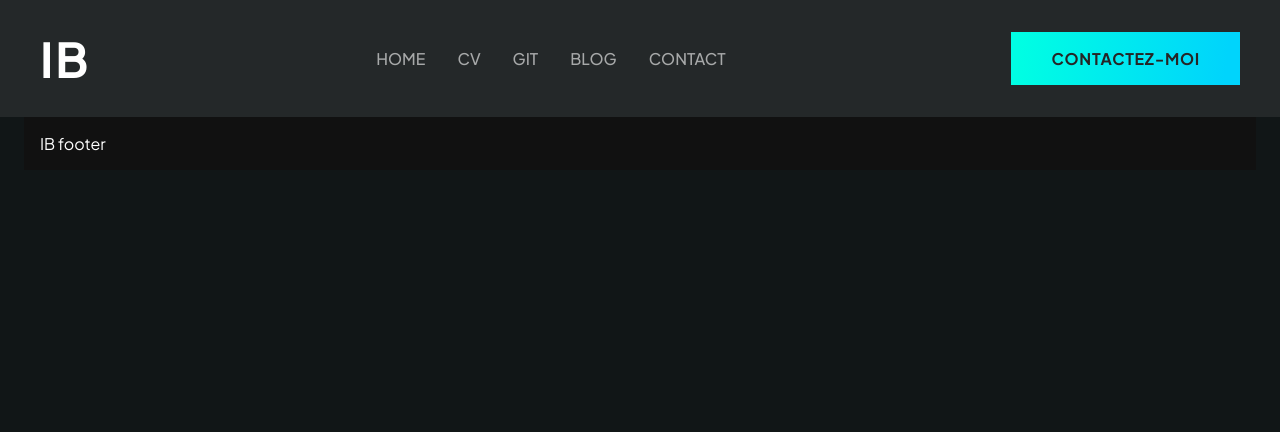
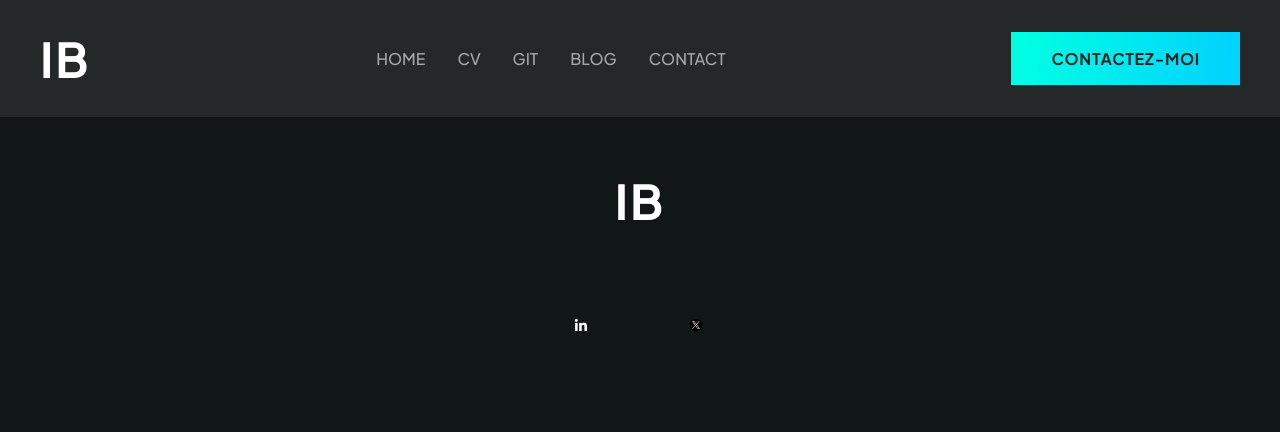
Before and after one commit to Balidriss/MyPage, a PHP site: page /blog.php in a window 1280 px wide. Shown: the top 432 px of the page. Run offline with PHP 8.4, Linux system fonts and the light colour scheme; style sheets or scripts are compiled from the project's sources.

Commit message:
logo on footer & header

```diff
--- a/public/includes/footer.php
+++ b/public/includes/footer.php
@@ -1,3 +1,6 @@
 <footer>
-        <p>IB footer</p>
+    <div class="logo">
+    <a href="">IB</a>
+    </div>
+    <div class="socials"><img src="public/assets/img/linkedin.png"><img src="public/assets/img/X.svg"></div>
     </footer>
--- a/public/includes/header.php
+++ b/public/includes/header.php
@@ -1,6 +1,6 @@
 <header>
         <nav>
-            <div class="logo-nav">
+            <div class="logo">
                 <a href="">IB</a>
             </div>
             <menu>
--- a/styles/scss/partials/footer.scss
+++ b/styles/scss/partials/footer.scss
@@ -1,7 +1,20 @@
 footer {
-    background-color: $primaryColorBlack;
+    &>* {
+        margin: 2rem;
+    }
+
+    text-align: center;
+
+    .socials {
+        text-align: center;
+
+
+        &>* {
+            height: 1rem;
+            margin: 3rem;
+        }
+    }
+
     padding: 1rem;
 
-
-
 }
--- a/styles/scss/partials/general.scss
+++ b/styles/scss/partials/general.scss
@@ -115,3 +115,14 @@ article>* {
         }
     }
 }
+
+.logo {
+    a {
+
+        font-size: 3rem;
+        color: $primaryColorWhite;
+        font-weight: 700;
+        line-height: 4.5rem;
+        letter-spacing: 0.12rem;
+    }
+}
--- a/styles/scss/partials/header.scss
+++ b/styles/scss/partials/header.scss
@@ -17,8 +17,6 @@ header {
                 color: $secondaryColorWhite;
                 font-weight: 500;
                 font-size: 1rem;
-
-
             }
         }
 
@@ -29,14 +27,5 @@ header {
 
     }
 
-    .logo-nav {
-        a {
 
-            font-size: 3rem;
-            color: $primaryColorWhite;
-            font-weight: 700;
-            line-height: 4.5rem;
-            letter-spacing: 0.12rem;
-        }
-    }
 }
```
Also changed, not shown: public/styles/blog-style.css (+19 -8 lines), public/styles/index-style.css (+19 -8 lines), public/styles/projects-style.css (+19 -8 lines), public/assets/img/X.svg (added), public/assets/img/linkedin.png (added).
